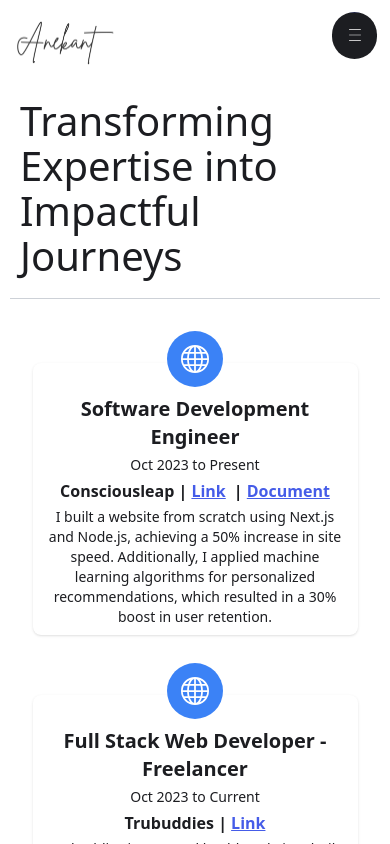
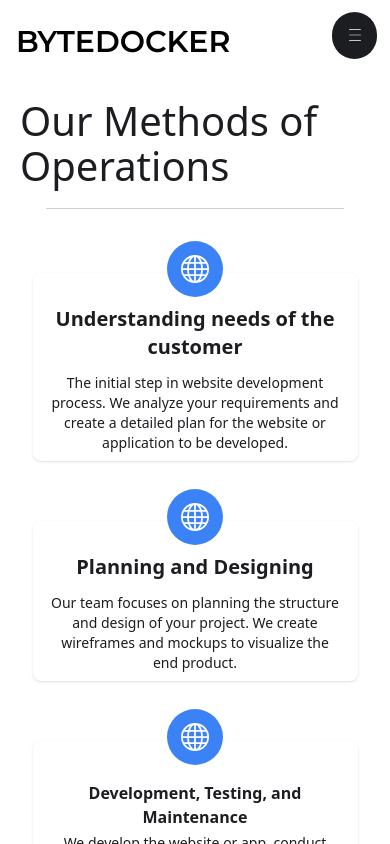
Before and after one commit to Anekantjainsagar/bytedocker, a React (Create React App) app: page /experience in a window 390 px wide. Built offline with nearby package versions, Linux system fonts and the light colour scheme.

Commit message:
Changes updated

```diff
--- a/src/App.css
+++ b/src/App.css
@@ -1,4 +1,4 @@
-/* @import url("https://fonts.googleapis.com/css2?family=Montserrat:ital,wght@0,100..900;1,100..900&display=swap"); */
+@import url("https://fonts.googleapis.com/css2?family=Montserrat:ital,wght@0,100..900;1,100..900&family=Tinos:ital,wght@0,400;0,700;1,400;1,700&display=swap");
 
 * {
   /* user-select: none; */
@@ -9,6 +9,10 @@ body,
 .App {
   height: 100%;
   overflow: hidden;
+}
+
+.montserrat_font {
+  font-family: "Montserrat", sans-serif;
 }
 
 .bg2 {
--- a/src/app/Components/Sections/LandingPage.jsx
+++ b/src/app/Components/Sections/LandingPage.jsx
@@ -3,8 +3,11 @@ import React, { useContext, useEffect } from "react";
 import { IoIosArrowRoundDown } from "react-icons/io";
 import BallAnimation from "../Animations/BallAnimation";
 import Context from "../../../Context/Context";
+import { useNavigate } from "react-router-dom";
+import { animatePageOut } from "../Utils/Page-transitions";
 
 const LandingPage = ({ location }) => {
+  const history = useNavigate();
   const { tl, headingRightScroll, width } = useContext(Context);
   useEffect(() => {
     headingRightScroll();
@@ -66,7 +69,7 @@ const LandingPage = ({ location }) => {
       data-scroll-section
       className="h-[90vh] md:h-[100vh] relative bg-darkGrey overflow-hidden Landingpage"
     >
-      <img
+      {/* <img
         src={"/data/bg2.png"}
         width={10000}
         height={10000}
@@ -74,7 +77,7 @@ const LandingPage = ({ location }) => {
         priority={true}
         id="mainBg"
         className="w-full h-full bottom-0 relative z-20 pt-[8vh] object-contain object-bottom bg2"
-      />
+      /> */}
       <div className="px-[4vw] w-full h-[90vh] z-30 absolute top-0 left-0 flex items-start md:items-center justify-between">
         <div className="text-white md:block hidden">
           <IoIosArrowRoundDown
@@ -83,11 +86,11 @@ const LandingPage = ({ location }) => {
           />
           <div>
             {[
-              "MERN Stack Web Developer",
-              "Approaching 2 Years of Experience",
-              "Experienced 8+ Startups",
-              "Passionate Data Science Learner",
-              "SIH 2023 Hackathon Winner",
+              "Custom ERP ",
+              "Custom CRM",
+              "Channel partner management tool",
+              "Business automation ",
+              "Web and app development",
             ].map((e) => {
               return (
                 <p
@@ -121,12 +124,10 @@ const LandingPage = ({ location }) => {
             ballSize={
               "w-[23vw] md:w-[8vw] h-[23vw] md:h-[8vw] md:text-2xl font-semibold"
             }
-            text="Resume"
+            text="Contact Us"
             cnt={0}
             onClick={(e) => {
-              window.open(
-                "https://drive.google.com/file/d/1PM6hbptgtiSEyWJnjcNyj_iLNKcIC-Jh/view?usp=sharing"
-              );
+              animatePageOut("/contact", history, "Contact Us");
             }}
           />
         </div>
@@ -139,7 +140,7 @@ const LandingPage = ({ location }) => {
           id="nameBoxHeading"
           className="text-[30vw] md:text-[15vw] font-semibold text-white lg:text-white/80 pl-5 md:pl-20 bg2"
         >
-          - Anekant Jain
+          - Byte Docker
         </h1>
       </div>
     </div>
--- a/src/app/Components/Utils/Footer.jsx
+++ b/src/app/Components/Utils/Footer.jsx
@@ -327,7 +327,7 @@ const Footer = () => {
             <div className="w-9/12 mb-2 md:hidden">
               <SocialMedia />
             </div>
-            {["anekantjainsagar@gmail.com", "+91 76920 45606"].map((e, i) => {
+            {["bytedocker@gmail.com", "+91 81970 26959"].map((e, i) => {
               return <PersonalInfo data={e} key={i} />;
             })}
           </div>
--- a/src/app/Components/Utils/Navbar.jsx
+++ b/src/app/Components/Utils/Navbar.jsx
@@ -16,9 +16,8 @@ const Navbar = () => {
   const history = useNavigate();
   let threshold = 10;
   let routes = [
-    { name: "Projects", route: "/projects" },
-    { name: "Experience", route: "/experience" },
-    { name: "Hackathons", route: "/hackathons" },
+    { name: "Services", route: "/projects" },
+    { name: "Clients", route: "/experience" },
     { name: "About", route: "/about" },
     { name: "Contact", route: "/contact" },
   ];
@@ -192,19 +191,17 @@ const Navbar = () => {
           id="logoBox"
           className="px-4 md:px-12 py-3"
         >
-          <img
-            src={navColor ? "/logo-white.png" : "/logo.png"}
-            alt="Logo"
+          <h1
             id="logo"
-            width={1000}
-            priority={true}
-            height={1000}
-            className="w-[25vw] md:w-[8vw] cursor-pointer"
             onClick={() => {
               animatePageOut("/", history, "Home");
-              // history("/");
             }}
-          />
+            className={`text-3xl ${
+              navColor ? "text-white" : "text-black"
+            } font-semibold montserrat_font`}
+          >
+            BYTEDOCKER
+          </h1>
         </div>
         <div id="routes" className="hidden md:flex items-center text-lg h-full">
           {routes?.map((e, i) => {
--- a/src/app/Components/Utils/SocialMedia.jsx
+++ b/src/app/Components/Utils/SocialMedia.jsx
@@ -67,7 +67,7 @@ const SocialMedia = ({ color }) => {
       <AiFillMail
         onClick={(e) => {
           e.preventDefault();
-          window.open("mailto:anekantjainsagar@gmail.com");
+          window.open("mailto:bytedocker@gmail.com");
         }}
         className={`md:mr-4 mr-3 bg-textGrey md:p-2 p-1.5 rounded-full cursor-pointer ${
           color === "grey" ? "greyHover" : "oceanHover"
--- a/src/app/about/page.jsx
+++ b/src/app/about/page.jsx
@@ -301,7 +301,7 @@ const About = () => {
             and in others we are the part of top 10 teams. <br /> If you want to
             talk, hit me up or just contact me at:
             <div className="mt-[5vw] md:mt-5 flex-col items-start aboutLast">
-              {["anekantjainsagar@gmail.com", "+91 76920 45606"].map((e, i) => {
+              {["bytedocker@gmail.com", "+91 81970 26959"].map((e, i) => {
                 return <PersonalInfo data={e} key={i} type={"about"} />;
               })}
             </div>
--- a/src/app/contact/page.jsx
+++ b/src/app/contact/page.jsx
@@ -140,7 +140,7 @@ const Contact = () => {
               id="emailContact"
               className="px-4 border md:flex hidden items-center justify-center h-full border-textGrey rounded-t-md text-textGrey font-semibold border-b-0 w-fit"
             >
-              anekantjainsagar@gmail.com
+              bytedocker@gmail.com
             </p>
             <div
               id="socialContact"
--- a/src/app/data/experience.js
+++ b/src/app/data/experience.js
@@ -1,67 +1,18 @@
 const experience = [
   {
-    name: "Consciousleap",
-    link: "https://consciousleap.co/",
-    title: "Software Development Engineer",
-    timeline: "Oct 2023 to Present",
+    title: "Understanding needs of the customer",
     about:
-      "I built a website from scratch using Next.js and Node.js, achieving a 50% increase in site speed. Additionally, I applied machine learning algorithms for personalized recommendations, which resulted in a 30% boost in user retention.",
-    url: "https://drive.google.com/file/d/1NJz3IIOqngdhfdQikCF3dVpNLQrHTurp/view",
+      "The initial step in website development process. We analyze your requirements and create a detailed plan for the website or application to be developed.",
   },
   {
-    name: "Trubuddies",
-    link: "https://trubuddies.com/",
-    title: "Full Stack Web Developer - Freelancer",
-    timeline: "Oct 2023 to Current",
+    title: "Planning and Designing",
     about:
-      "Trubuddies is a mental health website I built from scratch, featuring interactive tools, personalized recommendations, and a seamless user experience. I handled all aspects of development, ensuring a robust and scalable solution.",
+      "Our team focuses on planning the structure and design of your project. We create wireframes and mockups to visualize the end product.",
   },
   {
-    name: "Master Mind Securities",
-    link: "https://mastermindsecurities.com/",
-    title: "Frontend Developer - Freelancer",
-    timeline: "Mar 2024 to Apr 2024",
+    name: "Development, Testing, and Maintenance",
     about:
-      "As a freelance frontend developer at Master Mind Securities, I completed their website in 15 days, delivering high-quality work and enhancing user engagement through improved features and design.",
-  },
-  {
-    name: "Raj Sarees Enterprises",
-    link: "https://raj-sarees.vercel.app/",
-    title: "Full Stack Web Developer - Freelancer",
-    timeline: "Feb 2024 to Mar 2024",
-    about:
-      "As a freelance developer for Raj Sarees Enterprises, I created their e-commerce website in 1 month, delivering high-quality work and enhancing user engagement through improved features and design.",
-  },
-  {
-    name: "Tap Karo",
-    link: "https://tapkaro.com/",
-    title: "MERN Stack Web Developer - Freelancer",
-    timeline: "Aug 2023 to Nov 2023",
-    about:
-      "As a MERN stack developer, I built an animated NFC cards-based website in two months, featuring dynamic animations and interactive elements for a seamless user experience.",
-  },
-  {
-    name: "OLL.co",
-    title: "MERN Stack Web Developer",
-    timeline: "Aug 2022 to June 2023",
-    url: "https://drive.google.com/file/d/1w6PyFv294Aa_Kv-7cRs0k02SP5g-kZQS/view",
-    about:
-      "At oll.co, starting as an intern, I advanced to full-time, leveraging MERN Stack and API solutions for a 30% productivity boost. Transitioning on-site strengthened team collaboration and project outcomes.",
-  },
-  {
-    name: "Sveltose Technologies Pvt. Ltd",
-    title: "Backend Developer",
-    timeline: "Aug 2023 to July 2023",
-    url: "https://drive.google.com/file/d/1lAWlOtXrEz2o0uJyRw2ONHBYbXY61R6k/view",
-    about:
-      "At Sveltose Technologies Pvt. Ltd., I enjoyed a one-month, full-time, in-office role as a full-stack web developer. Collaborating with seasoned senior developers, I contributed to web projects, enriching my expertise and teamwork skills.",
-  },
-  {
-    name: "Page Infinity",
-    title: "React Native Developer",
-    timeline: "July 2022 to Aug 2022",
-    about:
-      "During a one-month online internship at Page Infinity Company, I created a captivating mobile app using React Native. Guided by a supportive team, I honed my skills and embraced the world of software development.",
+      "We develop the website or app, conduct thorough testing, and provide ongoing maintenance to ensure optimal performance.",
   },
 ];
 
--- a/src/app/experience/page.jsx
+++ b/src/app/experience/page.jsx
@@ -1,6 +1,5 @@
 import React, { useContext, useEffect } from "react";
 import Context from "../../Context/Context";
-import useLocoScroll from "../scrollConfig";
 import Footer from "../Components/Utils/Footer";
 import gsap from "gsap";
 import { useLocation } from "react-router-dom";
@@ -58,7 +57,7 @@ const Experience = () => {
         height: "0px",
       },
       {
-        height: "1700px",
+        height: "900px",
         zIndex: 0,
         duration: 3,
         ease: "none",
@@ -112,11 +111,9 @@ const Experience = () => {
           id="expIdText"
           className="h1-text text-textGrey px-5 md:px-[12vw] md:w-10/12"
         >
-          {"Transforming Expertise into Impactful Journeys"
-            .split("")
-            .map((e, i) => {
-              return <span key={i}>{e}</span>;
-            })}
+          {"Our Methods of Operations".split("").map((e, i) => {
+            return <span key={i}>{e}</span>;
+          })}
         </h1>
         <div className="mainLineExpertise h-[1px] mx-5 md:mx-[12vw] mx-auto bg-gray-400/50 mt-5 md:mt-16"></div>
         <div className="flex flex-col justify-center overflow-x-hidden">
```
